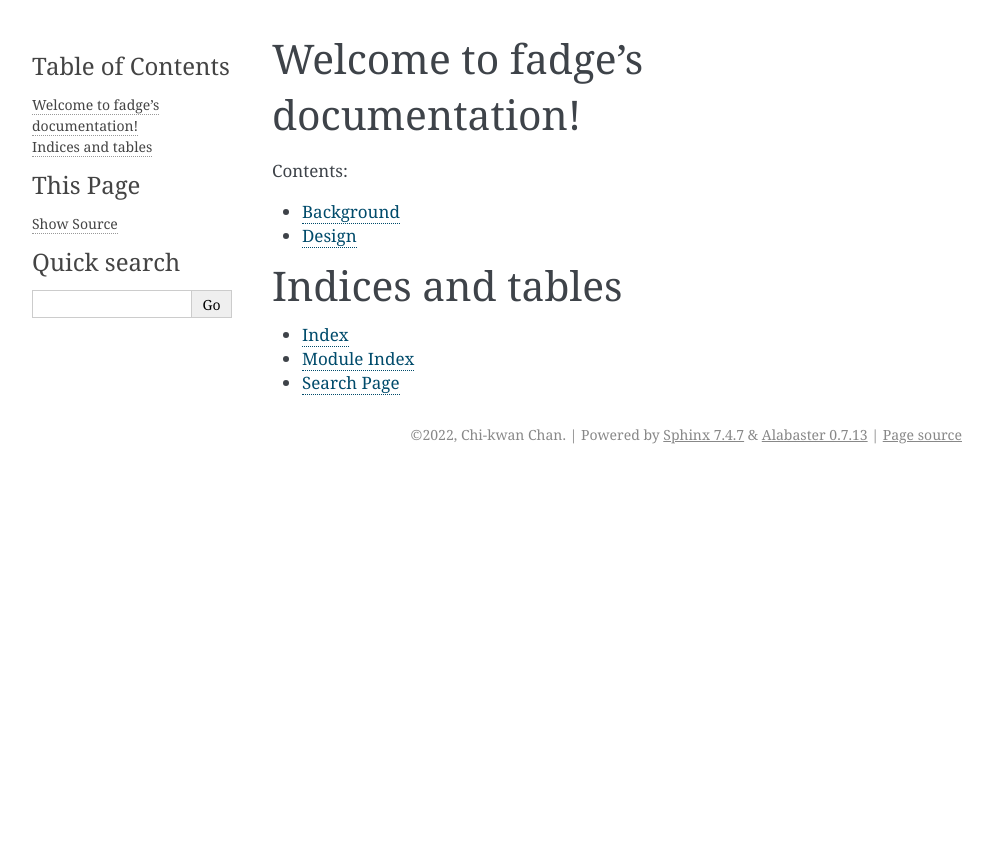
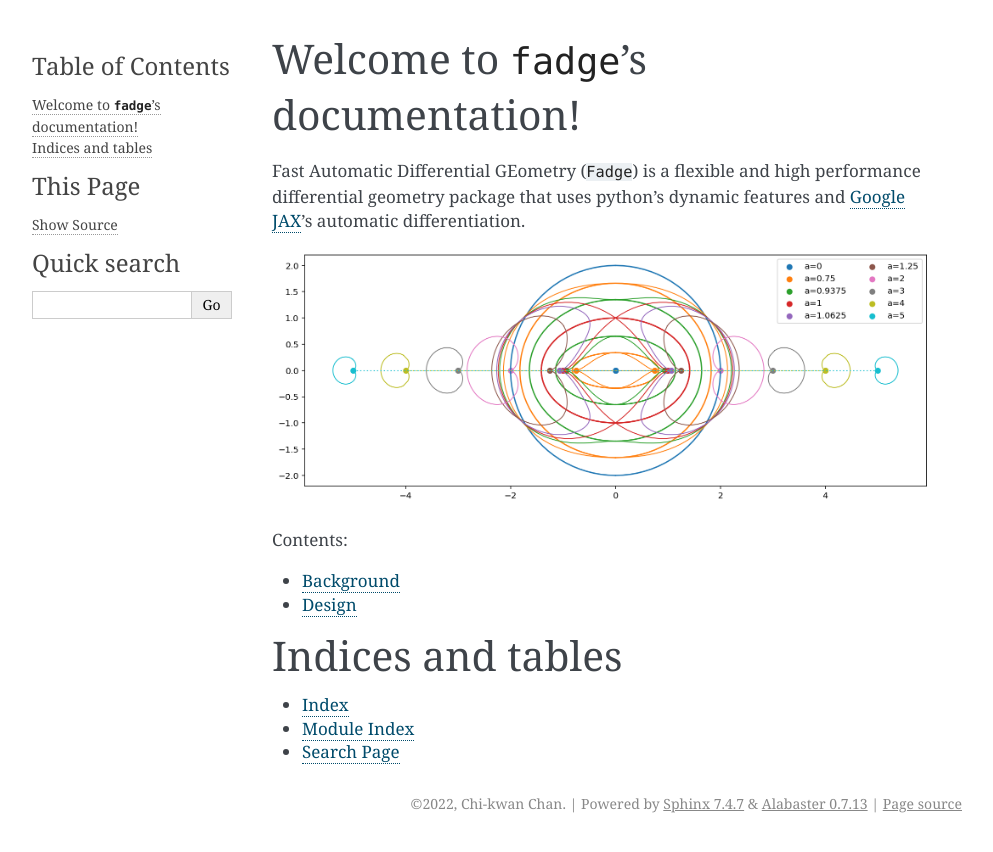
Before and after one commit to adxsrc/fadge, a Sphinx documentation site: the page built from docs/index.rst, in a window 1280 px wide. Shown: the top 852 px of the page, without its empty margins (148-1141 px from the left). Built offline with Sphinx 7.4.7, drawn with Linux system fonts in a browser that asks for light colours.

Commit message:
Copy the content of "README.md" to the documentations

```diff
--- a/docs/index.rst
+++ b/docs/index.rst
@@ -3,8 +3,15 @@
    You can adapt this file completely to your liking, but it should at least
    contain the root `toctree` directive.
 
-Welcome to fadge's documentation!
-=================================
+Welcome to ``fadge``'s documentation!
+=====================================
+
+Fast Automatic Differential GEometry (``Fadge``) is a flexible and
+high performance differential geometry package that uses python's
+dynamic features and `Google JAX <https://github.com/google/jax>`_'s
+automatic differentiation.
+
+.. image:: _static/horizons.png
 
 .. toctree::
    :maxdepth: 2
```
Also changed, not shown: README.md (+3 -3 lines), docs/background.md (+2 -1 lines), docs/design.md (+4 -3 lines), docs/_static/horizons.png (renamed from horizons.png).
